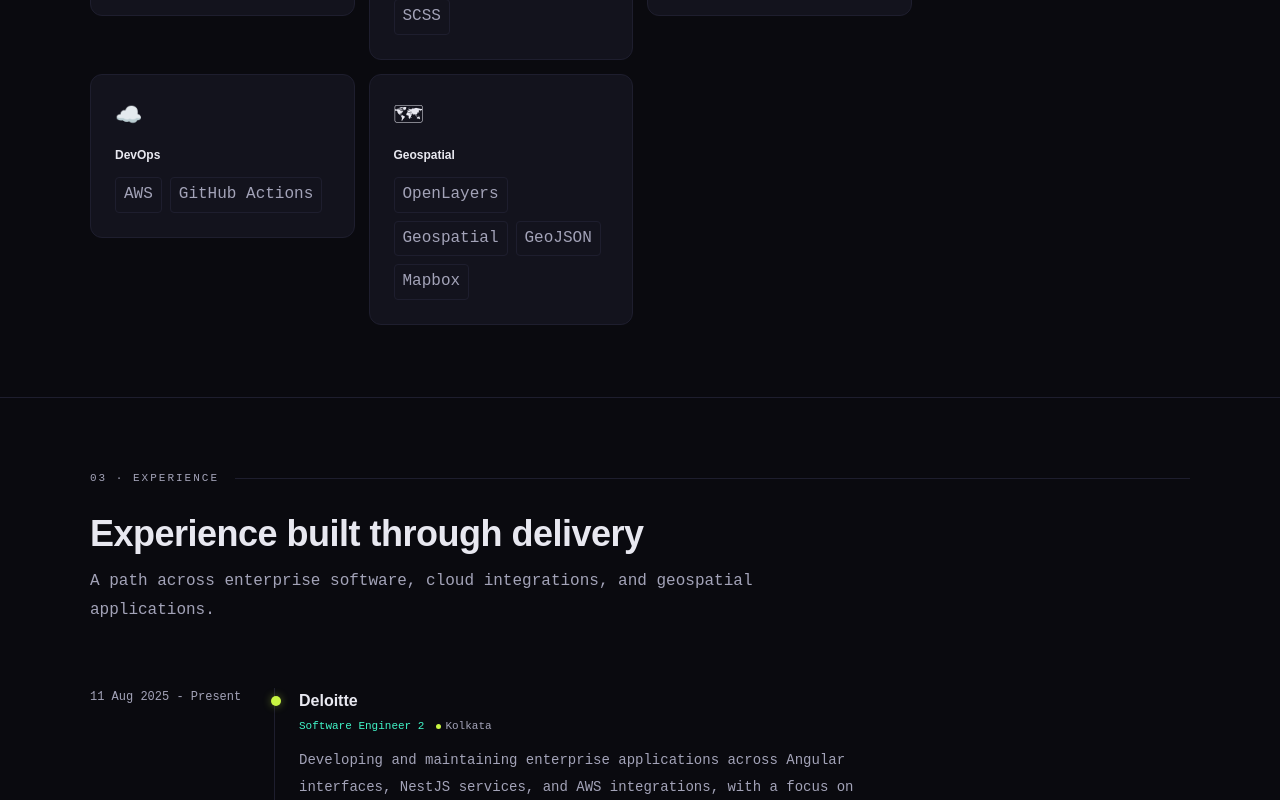
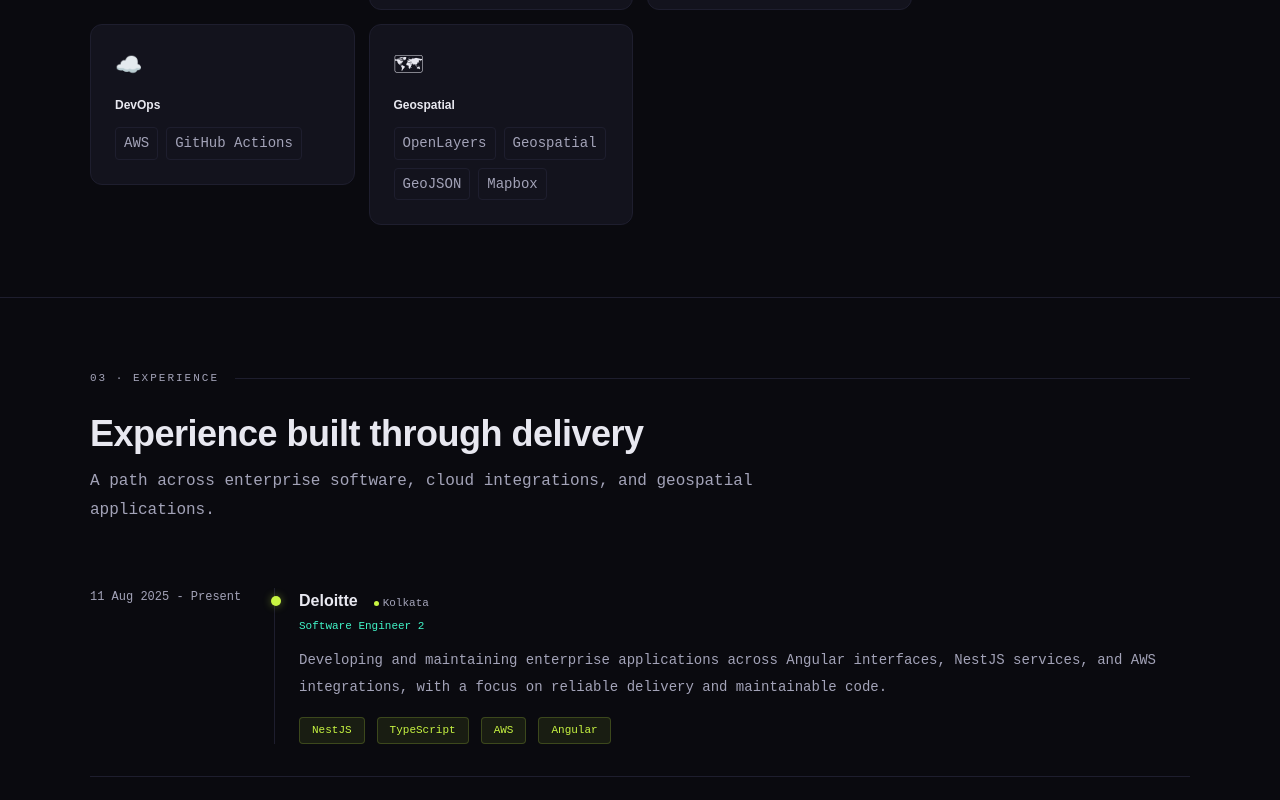
Before and after one commit to shiva-96/Shiv-Portfolio, an Angular app: page / in a window 1280 px wide. Shown: the part 1800-2600 px from the top of the page. Built offline with nearby package versions, Linux system fonts and the light colour scheme.

Commit message:
Refactor experience section layout: update structure for company and role display, enhance styling for better alignment and spacing

```diff
--- a/src/app/experience/experience.html
+++ b/src/app/experience/experience.html
@@ -20,11 +20,11 @@
             <p class="exp-date">{{ exp.date }}</p>
           </div>
           <div class="exp-content">
-            <h3 class="exp-company">{{ exp.company }}</h3>
-            <div class="exp-meta">
-              <p class="exp-role">{{ exp.role }}</p>
+            <div class="exp-heading">
+              <h3 class="exp-company">{{ exp.company }}</h3>
               <span class="exp-location">{{ exp.location }}</span>
             </div>
+            <p class="exp-role">{{ exp.role }}</p>
             <p class="exp-desc">{{ exp.description }}</p>
             <div class="exp-tech">
               @for (tech of exp.technologies; track $index) {
--- a/src/app/experience/experience.scss
+++ b/src/app/experience/experience.scss
@@ -87,26 +87,25 @@
   padding-left: cs.$card-padding;
 }
 
+.exp-heading {
+  display: flex;
+  align-items: baseline;
+  flex-wrap: wrap;
+  gap: cs.$space-xs cs.$space-lg;
+}
+
 .exp-company {
   font-family: cs.$font-display;
   font-size: cs.$font-size-lg;
   font-weight: cs.$font-weight-bold;
   color: cs.$color-text-primary;
-  margin: 0 0 cs.$space-xs 0;
-}
-
-.exp-meta {
-  display: flex;
-  align-items: center;
-  flex-wrap: wrap;
-  gap: cs.$space-md;
-  margin: cs.$space-xs 0 cs.$space-md;
+  margin: 0;
 }
 
 .exp-role {
   font-size: cs.$font-size-xs;
   color: cs.$color-accent-secondary;
-  margin: 0;
+  margin: cs.$space-xs 0 cs.$space-md;
   font-weight: cs.$font-weight-medium;
 }
 
@@ -130,7 +129,6 @@
   font-size: cs.$font-size-base;
   color: cs.$color-text-muted;
   line-height: cs.$line-height-loose;
-  max-width: 600px;
   margin: 0 0 cs.$space-lg 0;
 }
 
--- a/src/app/shared/skill-card/skill-card.scss
+++ b/src/app/shared/skill-card/skill-card.scss
@@ -64,7 +64,7 @@
 
 .tag {
   display: inline-block;
-  font-size: cs.$font-size-md;
+  font-size: cs.$font-size-base;
   padding: cs.$space-xs cs.$space-sm;
   border: cs.$border-width solid cs.$color-border;
   border-radius: cs.$radius-sm;
```
